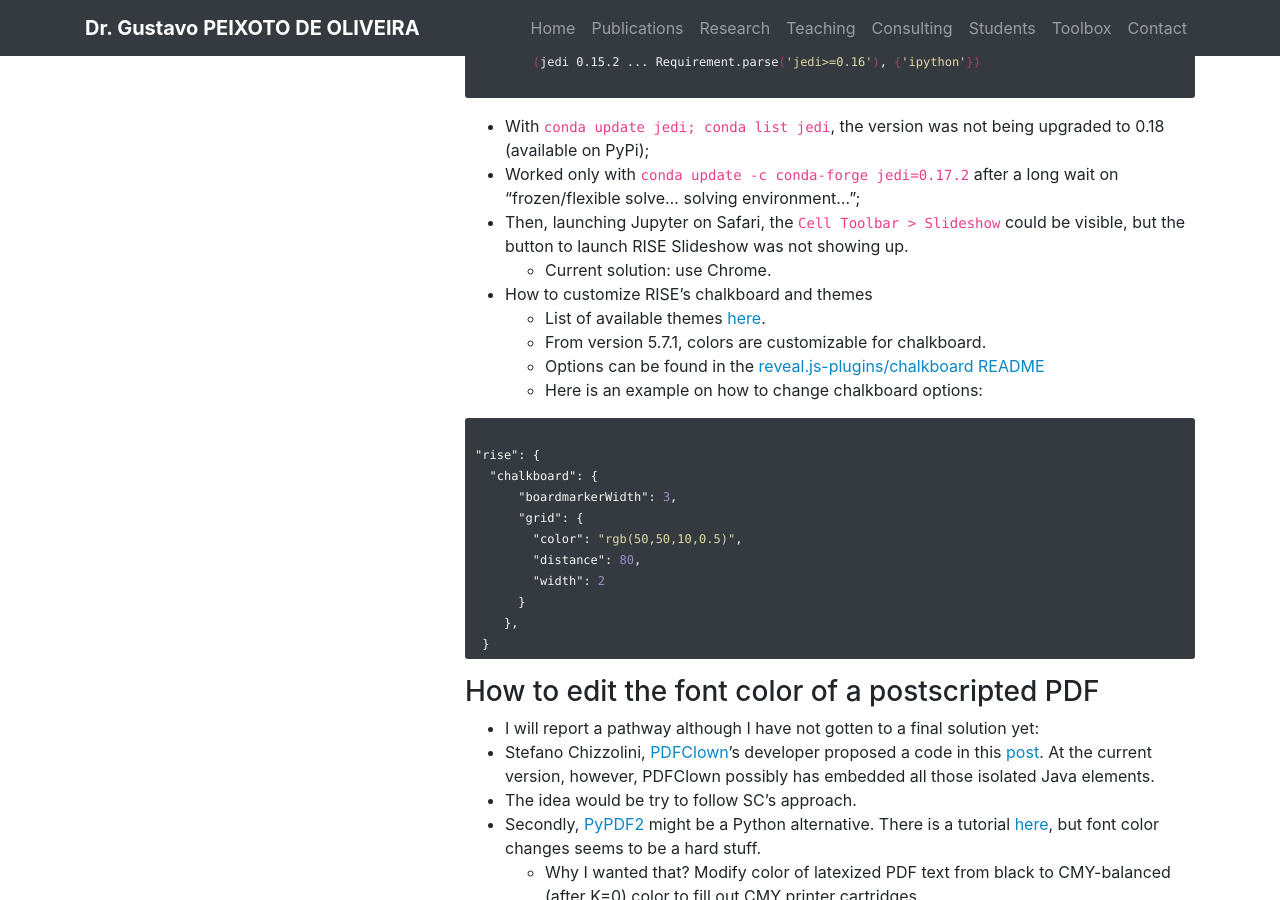
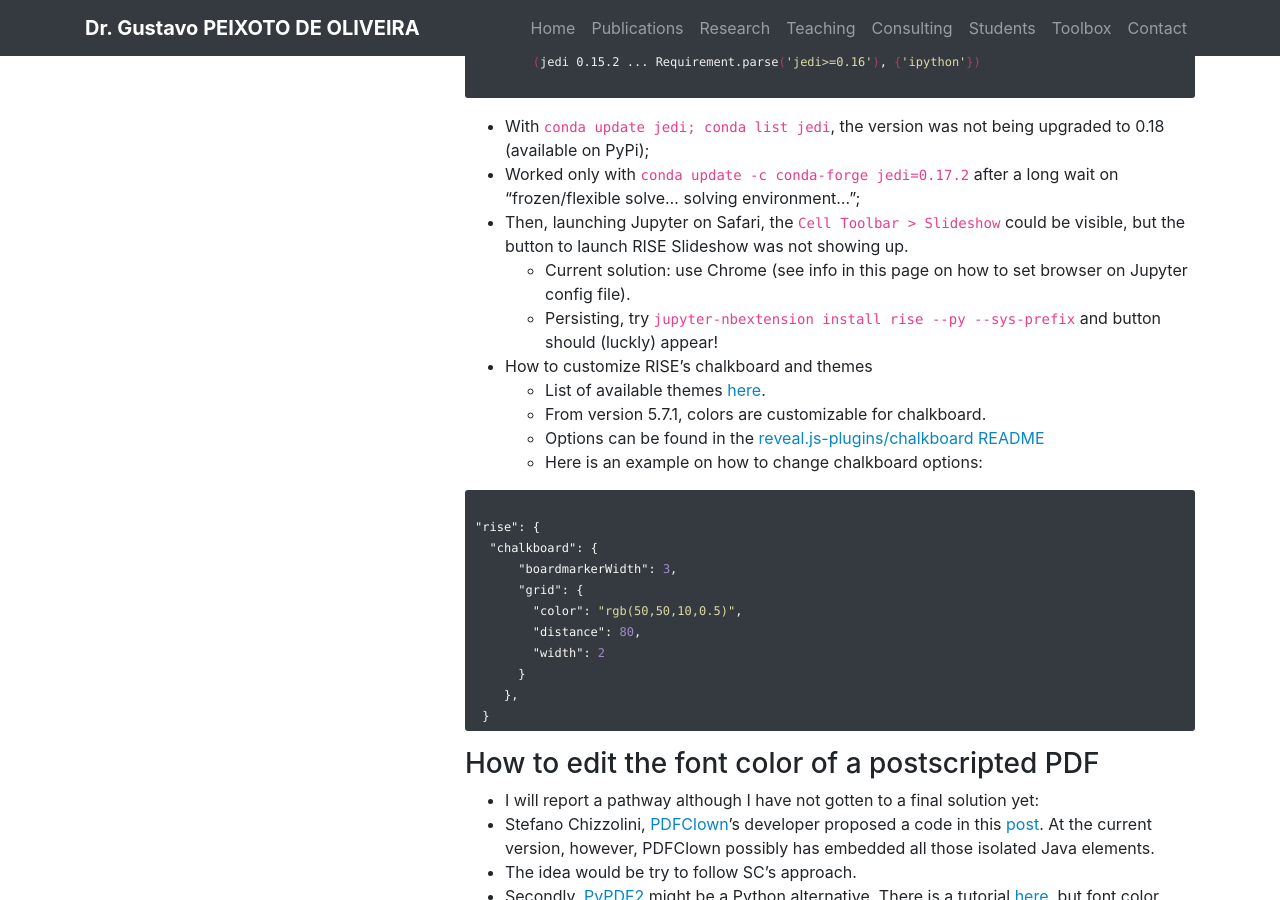
Before and after one commit to gcpeixoto/gcpeixoto.github.io, a Jekyll site: the page built from _toolbox/G-b-python.md, in a window 1280 px wide and 900 px high, scrolled down 1445 px. Built offline with Jekyll 4.4.1, drawn with Linux system fonts in a browser that asks for light colours.

Commit message:
Fixing info on RISE slideshow button

```diff
--- a/_toolbox/G-b-python.md
+++ b/_toolbox/G-b-python.md
@@ -63,7 +63,8 @@
 - With `conda update jedi; conda list jedi`, the version was not being upgraded to 0.18 (available on PyPi);
 - Worked only with `conda update -c conda-forge jedi=0.17.2` after a long wait on "frozen/flexible solve... solving environment...";
 - Then, launching Jupyter on Safari, the `Cell Toolbar > Slideshow` could be visible, but the button to launch RISE Slideshow was not showing up.
-	- Current solution: use Chrome.
+	- Current solution: use Chrome (see info in this page on how to set browser on Jupyter config file).
+	- Persisting, try `jupyter-nbextension install rise --py --sys-prefix` and button should (luckly) appear!
 
 - How to customize RISE's chalkboard and themes
 	- List of available themes [here](https://revealjs.com/themes/).
```
